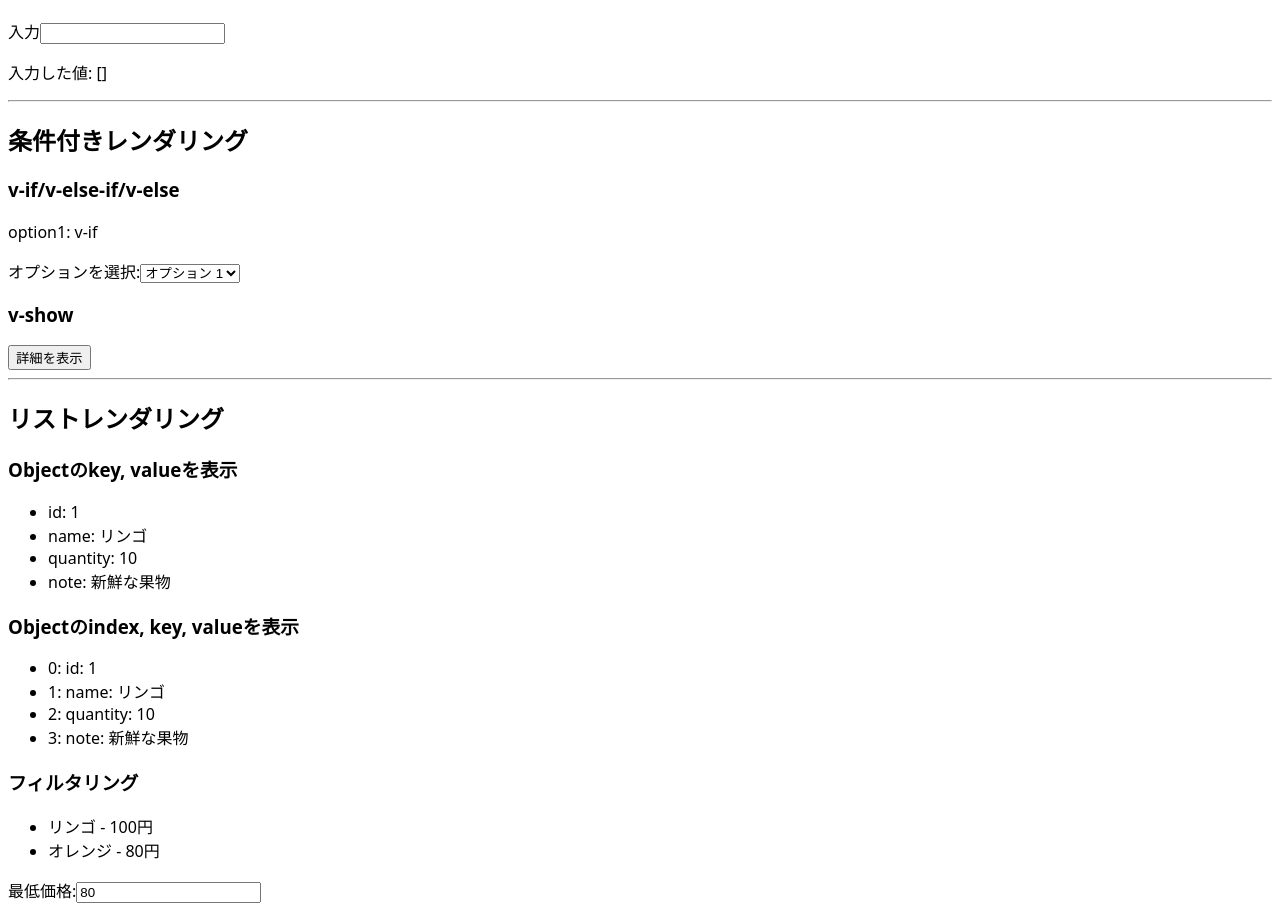
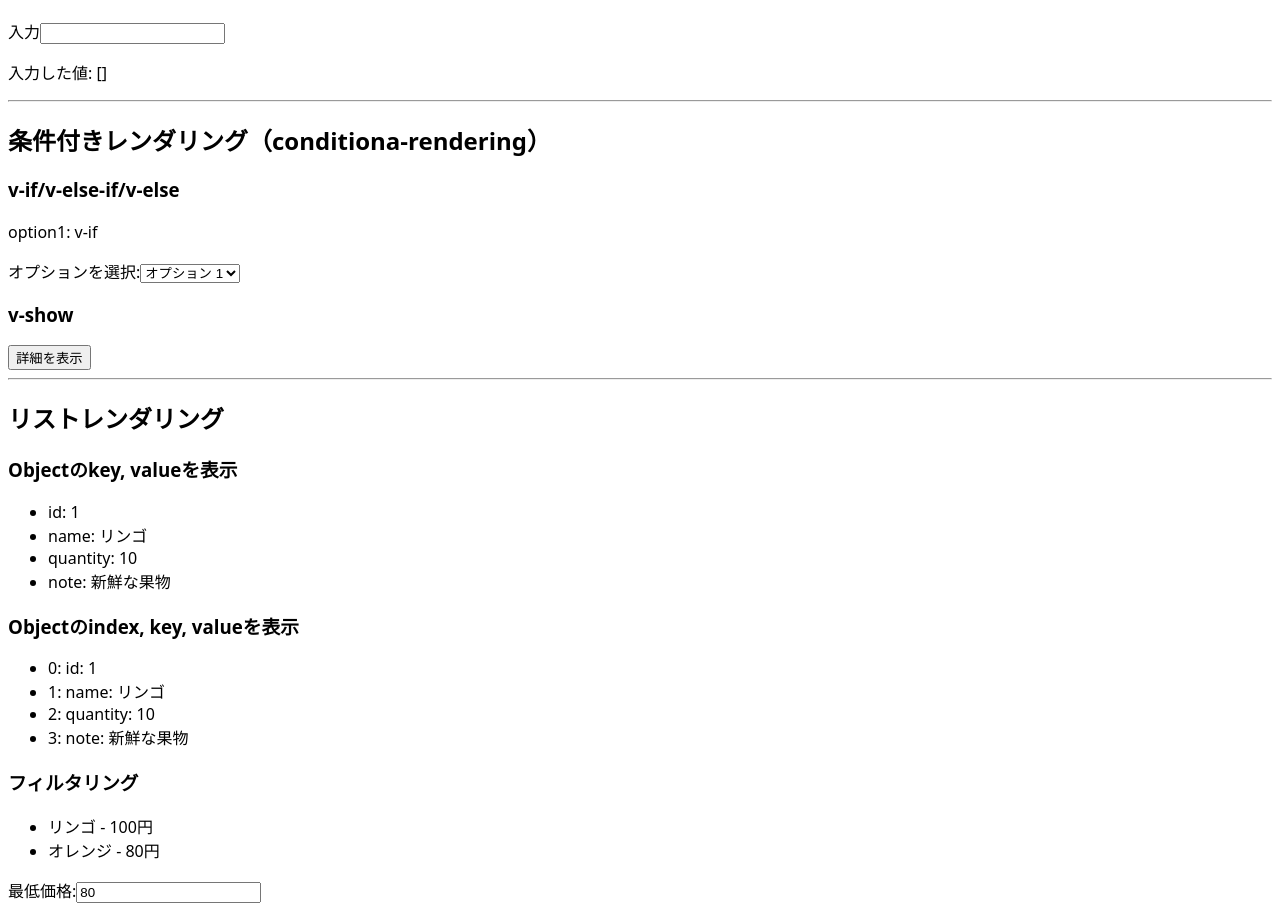
Before and after one commit to rx21js6/learn-vue3-20260106, a Vue app: page /#/guide in a window 1280 px wide. Shown: the part 3064-3983 px from the top of the page. Built offline with nearby package versions, Linux system fonts and the light colour scheme.

Commit message:
パス名修正

```diff
--- a/src/pages/GuideIndex.vue
+++ b/src/pages/GuideIndex.vue
@@ -1,5 +1,5 @@
 <script setup lang="ts">
-import ConditionalRenderingExample from '@/components/guide/conditiona-rendering/ConditionalRenderingExample.vue'
+import ConditionalRenderingExample from '@/components/guide/conditional-rendering/ConditionalRenderingExample.vue'
 import EventHandlingExample from '@/components/guide/event-handling/EventHandlingExample.vue'
 import FormBindingExample from '@/components/guide/form-binding/FormBindingExample.vue'
 import LifecycleExample from '@/components/guide/lifecycle/LifecycleExample.vue'
@@ -39,7 +39,7 @@ import WatchersExample from '@/components/guide/watchers/WatchersExample.vue'
   </div>
   <hr />
   <div>
-    <h2>条件付きレンダリング</h2>
+    <h2>条件付きレンダリング（conditiona-rendering）</h2>
     <ConditionalRenderingExample />
   </div>
   <hr />
```
Also changed, not shown: src/components/guide/conditional-rendering/ConditionalRenderingExample.vue (renamed from src/components/guide/conditiona-rendering/ConditionalRenderingExample.vue).
